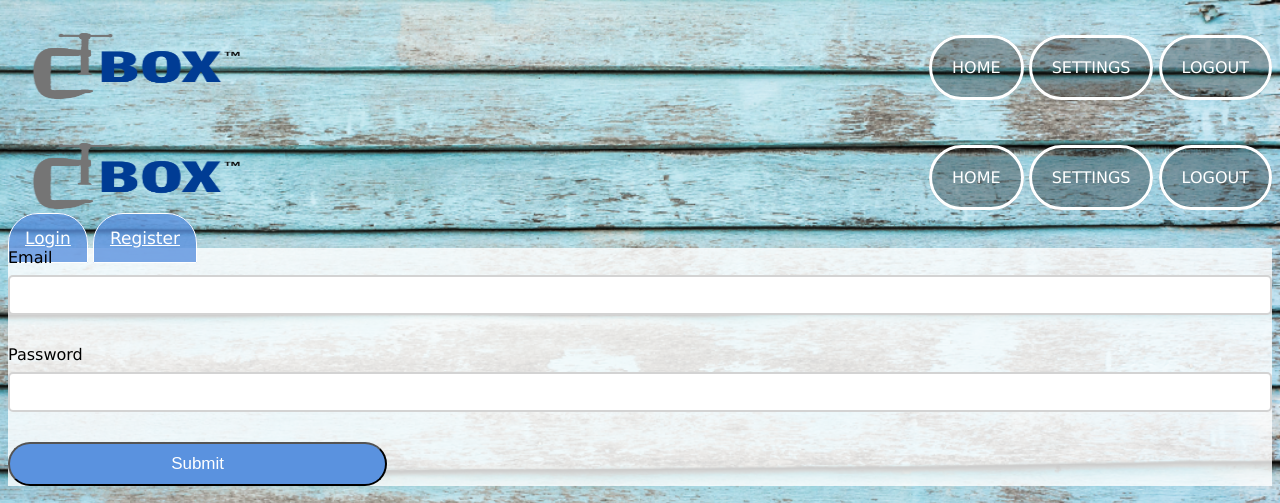
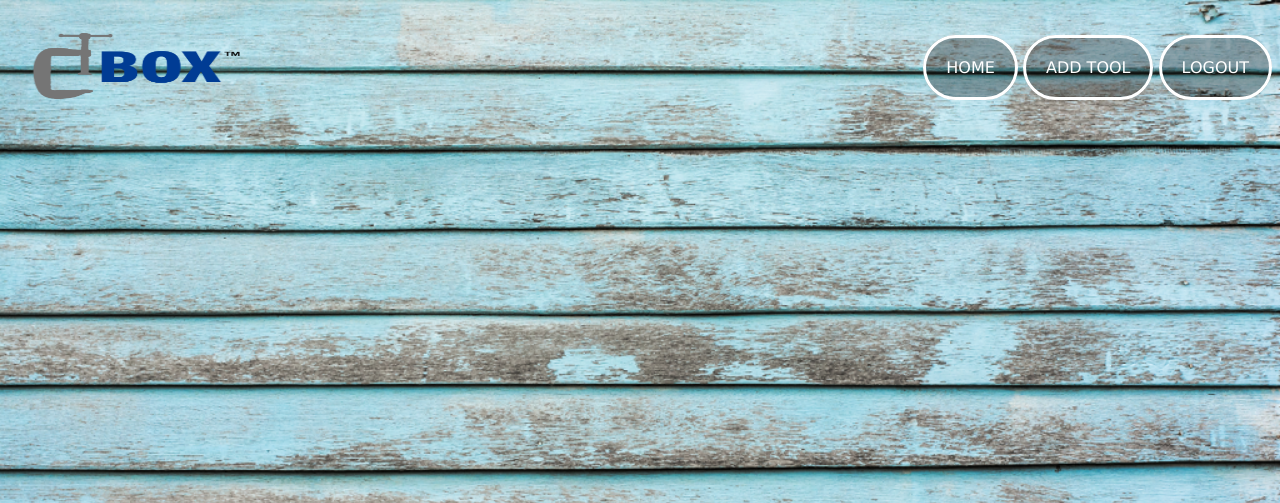
Before and after one commit to danielkulakouski/communitytoolbox, a PHP site: page /home.php in a window 1280 px wide. Shown: the top 503 px of the page. Run offline with PHP 8.4, Linux system fonts and the light colour scheme; data that the repository does not hold is empty.

Commit message:
fix login

```diff
--- a/home.php
+++ b/home.php
@@ -1,44 +1,9 @@
 <?php
-    include('header.php');
-    include('login.php');
-    include('register.php');
+    include('homeHeader.php');
 ?>
 
 <!DOCTYPE html>
     <body>
-        <!-- <div class="toolscreen">
-            <h1>Tools</h1>
-            <input type="text" placeholder="Seach for tools..."/>
-        </div> -->
-        <!-- <div id="formButtons">
-         <button class="formlink" onclick="openForm('login', this)" id="defaultOpen">Login</button>
-         <button class="formlink" onclick="openForm('register', this)" id="badRegister">Create an Account</button>
-        </div> -->
 
-     <!--    <script>
-        function openForm(formName, elmnt) {
-          var tabcontent;
-          tabcontent = document.getElementsByClassName("forms");
-          for (var i = 0; i < tabcontent.length; i++) {
-            tabcontent[i].style.display = "none";
-          }
-
-
-
-          // tablinks = document.getElementsByClassName("formlink");
-          // for (i = 0; i < tablinks.length; i++) {
-          //   tablinks[i].style.backgroundColor = "";
-          // }
-          document.getElementById(formName).style.display = "block";
-          // elmnt.style.backgroundColor = color;
-
-        }
-        // Get the element with id="defaultOpen" and click on it
-        <?php if(!array_filter($errors)) { ?>
-          document.getElementById("defaultOpen").click();
-        <?php } else { ?>
-          document.getElementById("badRegister").click();
-        <?php } ?>
-        </script> -->
     </body>
 </html>
--- /dev/null
+++ b/homeHeader.php
@@ -0,0 +1,20 @@
+<?php
+
+?>
+
+<head>
+    <link rel="stylesheet" type="text/css" href="CSS/style_index.css"/>
+    <link rel="icon" href="images/icon.png">
+    <title>Community Toolbox</title>
+    <div id="header">
+        <div id="logo" style="float: left">
+        <a href = "home.php">
+        <img src = "images/logo.png" alt="logo" height = "90" width = "230"></a>
+    </div>
+    <div id="headerLinks" style="float: right">
+        <a href="home.php">HOME</a>
+        <a href="add_tool.php">ADD TOOL</a>
+        <a href="#">LOGOUT</a>
+    </div>
+</div>
+</head>
--- a/login.php
+++ b/login.php
@@ -40,7 +40,7 @@
                 <button class="formlink" action="register.php" id="badRegister">Create an Account</button> -->
 
                 <a href="login.php" class="formlink">Login</a>
-                <a href="register.php" class="formlink">Register</a>
+                <a href="create_account.php" class="formlink">Register</a>
                 <!-- </div> -->
 
                 <div id="formwbuttons">
```
Also changed, not shown: create_account.php (+16 -11 lines). Lines whose indentation alone changed are shown as unchanged.
